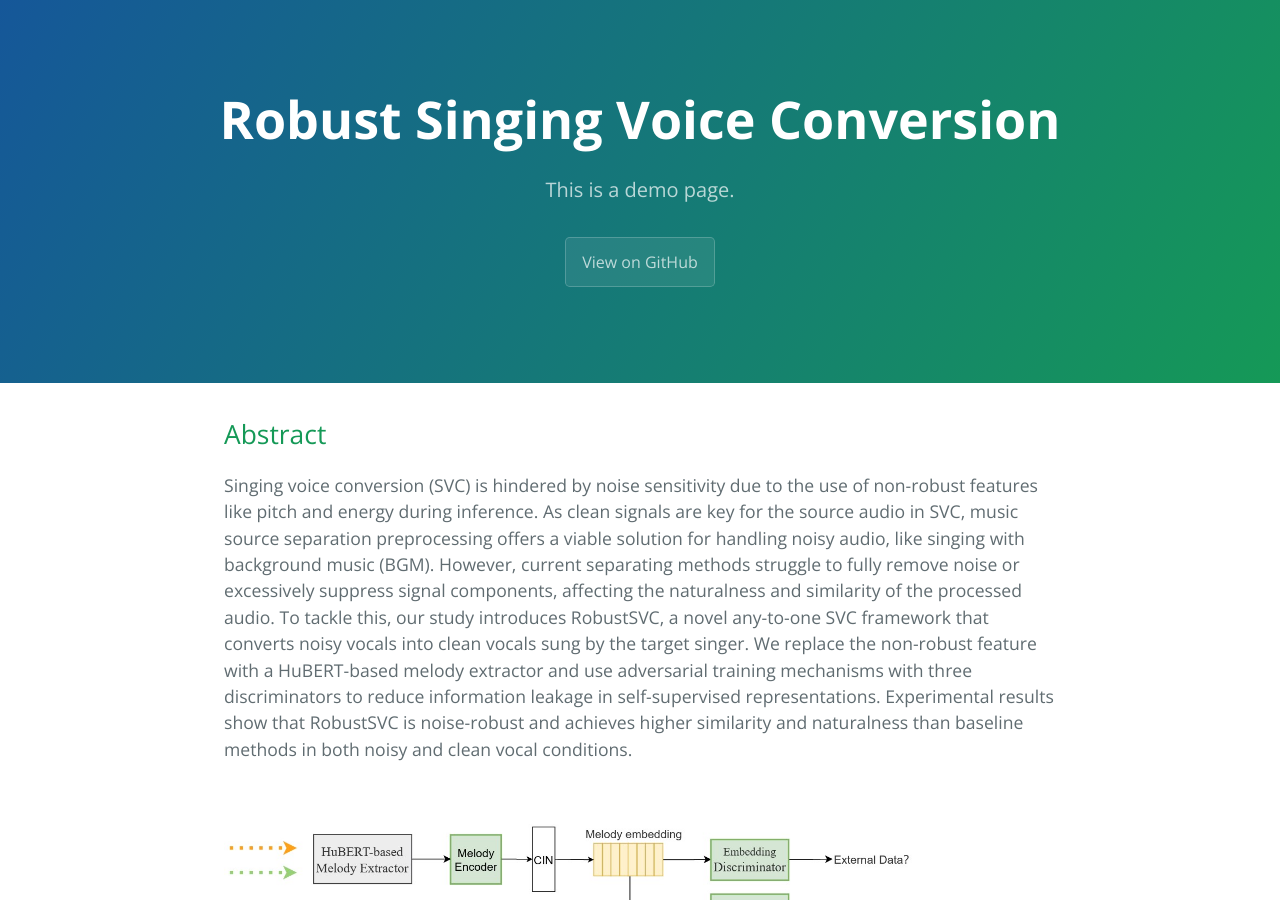
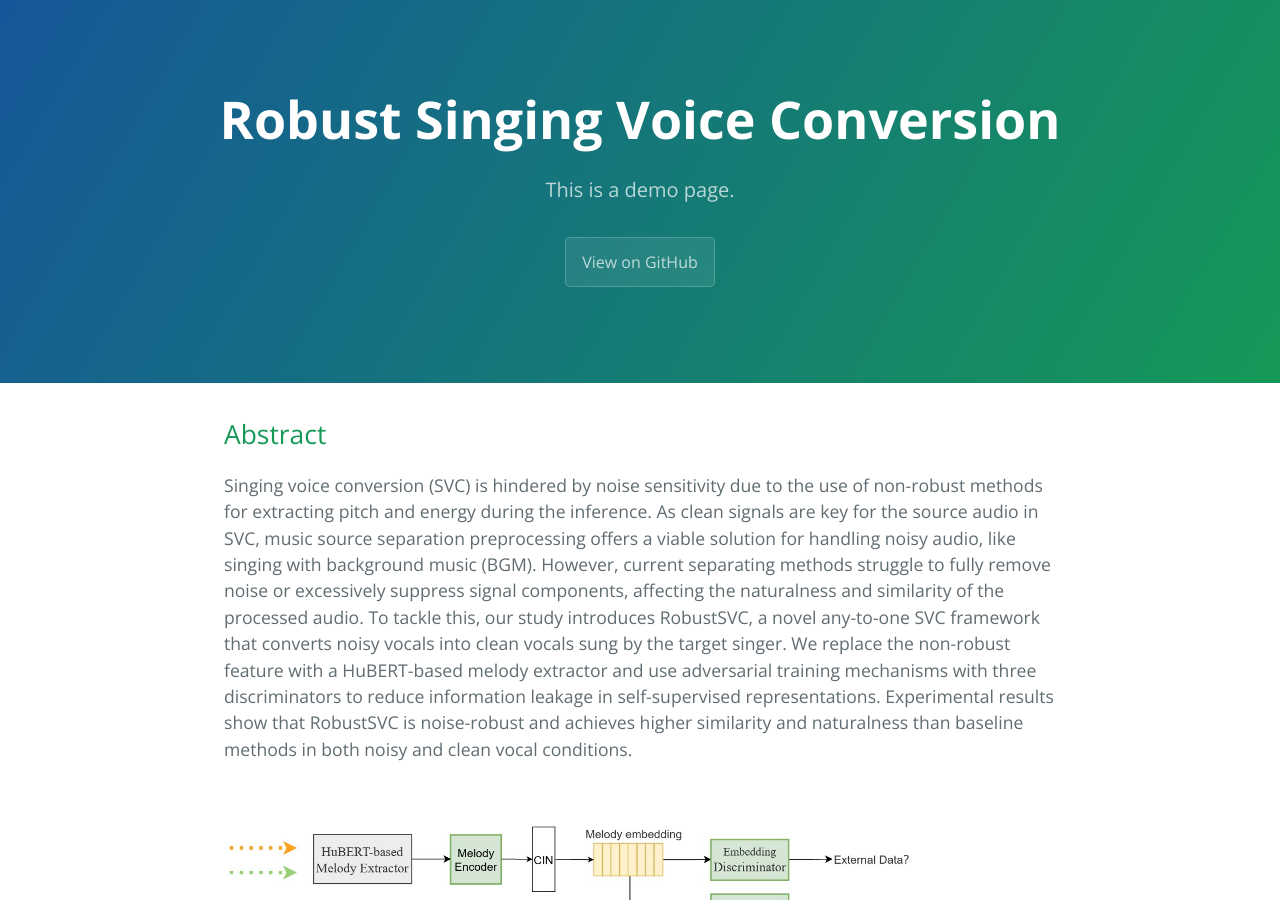
Before and after one commit to wei-chan2022/RobustSVC, a Jekyll site: the page built from index.md, in a window 1280 px wide and 900 px high. Built offline with Jekyll 4.4.1, drawn with Linux system fonts in a browser that asks for light colours; our own code applies the rules of GitHub Pages for plain Markdown files.

Commit message:
Add files via upload
update abstract

```diff
--- a/index.md
+++ b/index.md
@@ -4,7 +4,7 @@ layout: default
 
 ## Abstract
 
-Singing voice conversion (SVC) is hindered by noise sensitivity due to the use of non-robust features like pitch and energy during inference.
+Singing voice conversion (SVC) is hindered by noise sensitivity due to the use of non-robust methods for extracting pitch and energy during the inference.
 As clean signals are key for the source audio in SVC, music source separation preprocessing offers a viable solution for handling noisy audio, like singing with background music (BGM).
 However, current separating methods struggle to fully remove noise or excessively suppress signal components, affecting the naturalness and similarity of the processed audio.
 To tackle this, our study introduces RobustSVC, a novel any-to-one SVC framework that converts noisy vocals into clean vocals sung by the target singer.
```
